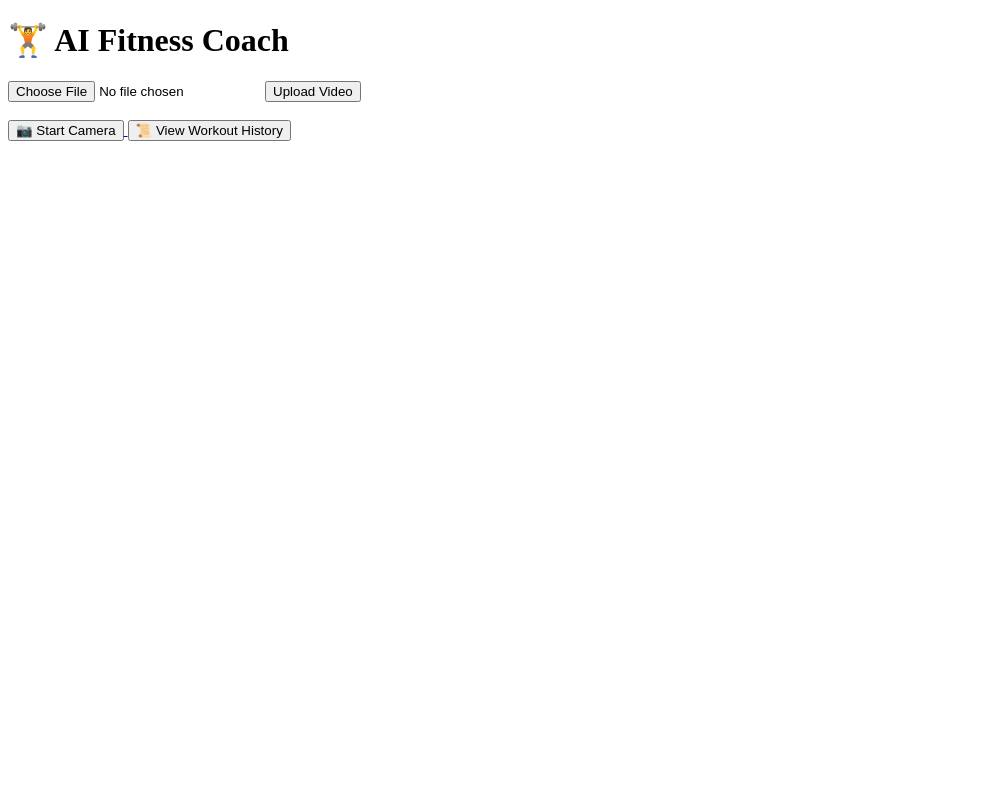
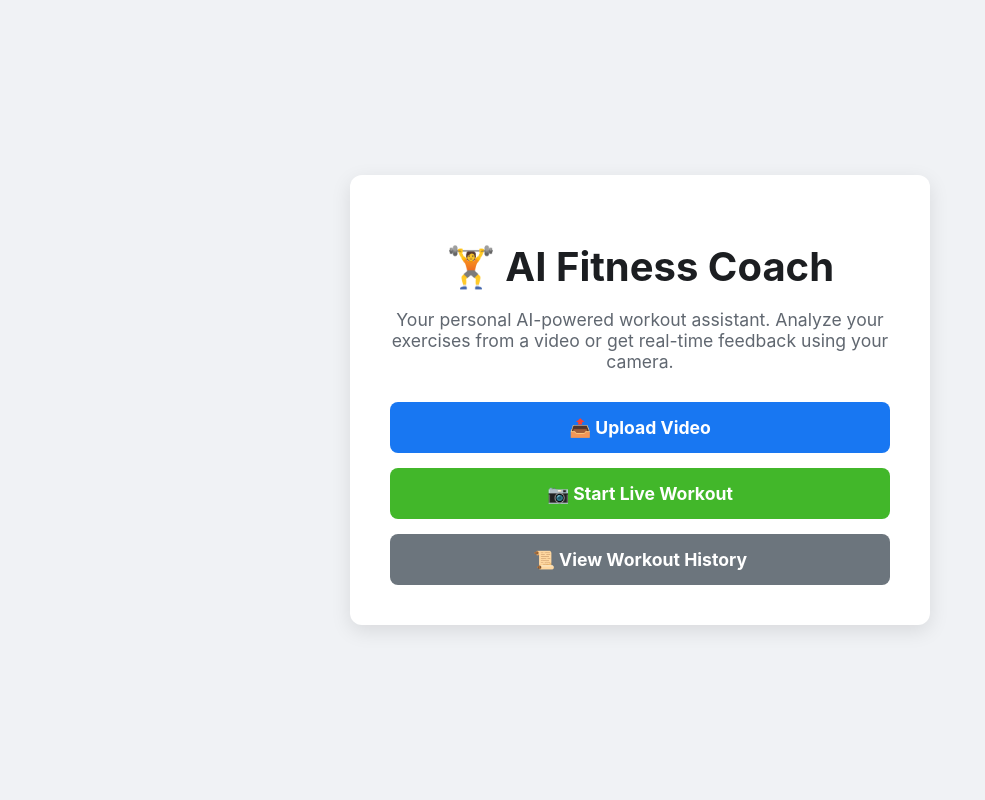
Before and after one commit to ashish-29-2003/AI-Fitness-Coach, a Flask app: page / in a window 1280 px wide. Shown: the whole page, without its empty margins (0-985 px from the left). Run offline with Flask 3, Linux system fonts and the light colour scheme.

Commit message:
html file

```diff
--- a/templates/index.html
+++ b/templates/index.html
@@ -1,21 +1,87 @@
 <!DOCTYPE html>
 <html lang="en">
 <head>
-  <meta charset="UTF-8">
-  <title>AI Fitness Coach</title>
+    <meta charset="UTF-8">
+    <meta name="viewport" content="width=device-width, initial-scale=1.0">
+    <title>AI Fitness Coach - Home</title>
+    <style>
+        body {
+            font-family: -apple-system, BlinkMacSystemFont, "Segoe UI", Roboto, Helvetica, Arial, sans-serif;
+            background-color: #f0f2f5;
+            color: #1c1e21;
+            margin: 0;
+            display: flex;
+            justify-content: center;
+            align-items: center;
+            height: 100vh;
+        }
+        .container {
+            text-align: center;
+            background-color: #ffffff;
+            padding: 40px;
+            border-radius: 12px;
+            box-shadow: 0 6px 20px rgba(0, 0, 0, 0.1);
+            max-width: 500px;
+            width: 90%;
+        }
+        h1 {
+            font-size: 2.5em;
+            margin-bottom: 10px;
+        }
+        p {
+            font-size: 1.1em;
+            color: #606770;
+            margin-bottom: 30px;
+        }
+        .actions {
+            display: flex;
+            flex-direction: column;
+            gap: 15px;
+        }
+        .button {
+            display: block;
+            padding: 15px 20px;
+            font-size: 1.1em;
+            font-weight: bold;
+            color: white;
+            border: none;
+            border-radius: 8px;
+            cursor: pointer;
+            text-decoration: none;
+            transition: background-color 0.3s ease, transform 0.2s ease;
+        }
+        .primary { background-color: #1877f2; }
+        .secondary { background-color: #42b72a; }
+        .tertiary { background-color: #6c757d; }
+        .button:hover {
+            filter: brightness(1.1);
+            transform: translateY(-2px);
+        }
+        input[type="file"] {
+            display: none;
+        }
+        label.button {
+            display: flex;
+            justify-content: center;
+            align-items: center;
+            gap: 10px;
+        }
+    </style>
 </head>
 <body>
-  <h1>🏋️ AI Fitness Coach</h1>
-  <form action="/upload" method="post" enctype="multipart/form-data">
-    <input type="file" name="video" accept="video/*">
-    <button type="submit">Upload Video</button>
-  </form>
-  <br>
-  <a href="/camera">
-    <button>📷 Start Camera</button>
-  </a>
-  <a href="/history">
-    <button>📜 View Workout History</button>
-  </a>
+    <div class="container">
+        <h1>🏋️ AI Fitness Coach</h1>
+        <p>Your personal AI-powered workout assistant. Analyze your exercises from a video or get real-time feedback using your camera.</p>
+        <div class="actions">
+            <form action="/upload" method="post" enctype="multipart/form-data" id="uploadForm" style="margin:0;">
+                <input type="file" name="video" id="videoUpload" accept="video/*" onchange="document.getElementById('uploadForm').submit();">
+                <label for="videoUpload" class="button primary">
+                    <span>📤 Upload Video</span>
+                </label>
+            </form>
+            <a href="/camera" class="button secondary">📷 Start Live Workout</a>
+            <a href="/history" class="button tertiary">📜 View Workout History</a>
+        </div>
+    </div>
 </body>
 </html>
```
